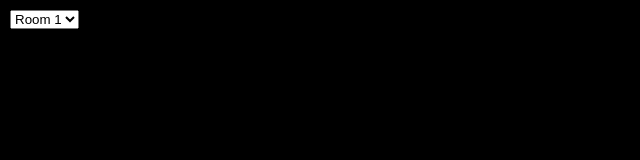
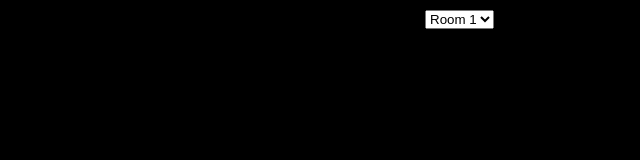
Before and after one commit to WARUFOX222/WEMEO2, a website: page public/index.html in a window 1280 px wide. Shown: the whole page, without its empty margins (0-640 px from the left). Drawn offline with Linux system fonts and the light colour scheme.

Commit message:
Update index.html

```diff
--- a/public/index.html
+++ b/public/index.html
@@ -4,27 +4,27 @@
   <meta charset="UTF-8">
   <title>Viewer</title>
   <style>
-    body {
+    html, body {
       margin: 0;
+      padding: 0;
+      height: 100%;
       background: black;
-      color: white;
       display: flex;
       justify-content: center;
       align-items: center;
+      overflow: hidden;
+    }
+    #container {
+      position: relative;
+      width: 56.25vh; /* 9:16 ratio width based on viewport height */
       height: 100vh;
-    }
-    #canvasContainer {
-      width: 100%;
-      max-height: 100vh;
-      aspect-ratio: 9 / 16;
-      display: flex;
-      justify-content: center;
-      align-items: center;
+      background: #000;
     }
     canvas {
       width: 100%;
       height: 100%;
-      background: #000;
+      display: block;
+      object-fit: cover;
     }
     #selectRoom {
       position: absolute;
@@ -35,31 +35,20 @@
   </style>
 </head>
 <body>
-  <select id="selectRoom">
-    <option value="room1">Room 1</option>
-    <option value="room2">Room 2</option>
-  </select>
-  <div id="canvasContainer">
-    <canvas id="videoCanvas"></canvas>
+  <div id="container">
+    <select id="selectRoom">
+      <option value="room1">Room 1</option>
+      <option value="room2">Room 2</option>
+    </select>
+    <canvas id="videoCanvas" width="720" height="1280"></canvas>
   </div>
   <script>
-    const urlParams = new URLSearchParams(window.location.search);
-    const room = urlParams.get('room') || 'room1';
-    document.getElementById('selectRoom').value = room;
-
     const canvas = document.getElementById('videoCanvas');
     const ctx = canvas.getContext('2d');
     const img = new Image();
+    const params = new URLSearchParams(location.search);
+    const room = params.get("room") || "room1";
     const ws = new WebSocket('wss://' + location.host + '/?room=' + room);
-
-    function resizeCanvas() {
-      const container = document.getElementById('canvasContainer');
-      canvas.width = container.clientWidth;
-      canvas.height = container.clientHeight;
-    }
-
-    window.addEventListener('resize', resizeCanvas);
-    resizeCanvas();
 
     img.onload = () => ctx.drawImage(img, 0, 0, canvas.width, canvas.height);
     ws.onmessage = (event) => {
```
